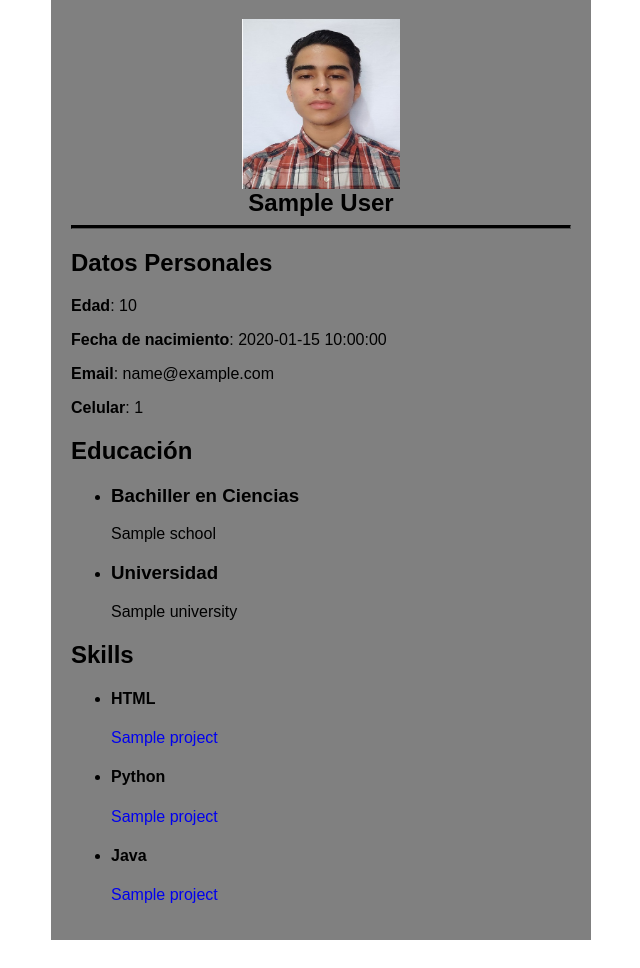
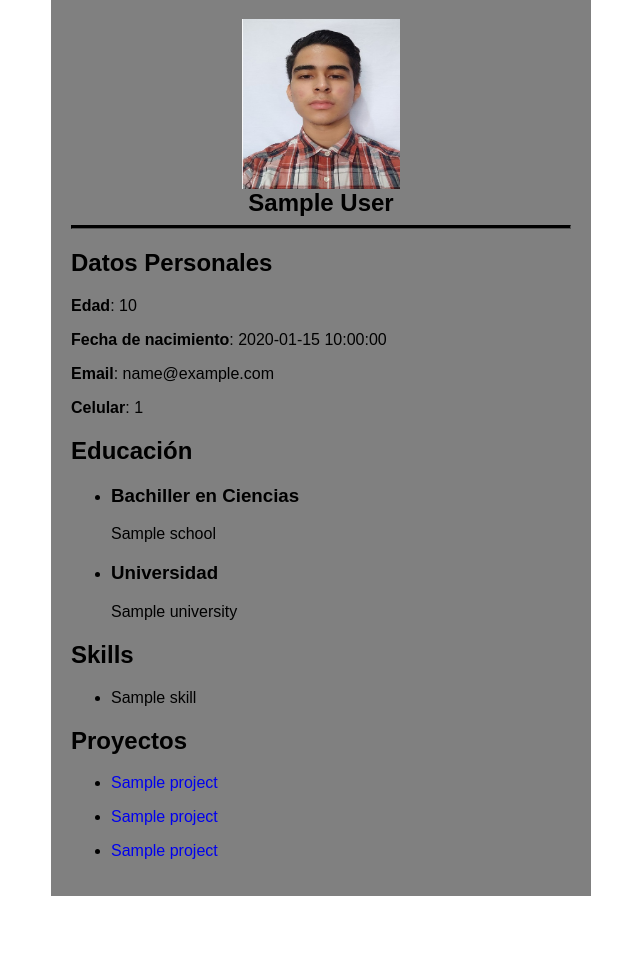
Before and after one commit to juancbastiann/flask-cv, a Flask app: template app/templates/index.html in a window 1280 px wide. Shown: the part 29-997 px from the top of the page, without its empty margins (319-959 px from the left). After the commit the page ends 925 px from the top, so only its background shows below. Run offline with Flask 3, Linux system fonts and the light colour scheme; the template is opened without the code that fills it: most values are stand-ins (such as "Sample title", 1, 10 or a date in 2020).

Commit message:
flask lists

```diff
--- a/app/templates/index.html
+++ b/app/templates/index.html
@@ -40,23 +40,40 @@
             </section>
             <section>
                 <h2>Skills</h2>
+                {% if data_projects.skills %}
                 <ul>
-                    <li>
-                        <h4>HTML</h4>
-                        <p><a href="{{ links.html_project_1 }}" target="_blank">{{ data_projects.projects_html[0] }}</a>
-                        </p>
-                    </li>
-                    <li>
-                        <h4>Python</h4>
-                        <p><a href="{{ links.python_project_1 }}" target="_blank">{{ data_projects.projects_python[0]
-                                }}</a></p>
-                    </li>
-                    <li>
-                        <h4>Java</h4>
-                        <p><a href="{{ links.java_project_1 }}" target="_blank">{{ data_projects.projects_java[0] }}</a>
-                        </p>
-                    </li>
+                    {% for skill in data_projects.skills %}
+                    <li>{{ skill }}</li>
+                    {% endfor %}
                 </ul>
+                {% else %}
+                <h2>No existen skills</h2>
+                {% endif %}
+            </section>
+
+            <section>
+                <h2>Proyectos</h2>
+                {% if data_projects.projects_html %}
+                <ul>
+                    {% for project in data_projects.projects_html %}
+                    <li><a href="{{ links.html_project_1 }}" target="_blank">{{ project }}</a></li>
+                    {% endfor %}
+                </ul>
+                {% endif %}
+                {% if data_projects.projects_python %}
+                <ul>
+                    {% for project in data_projects.projects_python %}
+                    <li><a href="{{ links.python_project_1 }}" target="_blank">{{ project }}</a></li>
+                    {% endfor %}
+                </ul>
+                {% endif %}
+                {% if data_projects.projects_java %}
+                <ul>
+                    {% for project in data_projects.projects_java %}
+                    <li><a href="{{ links.java_project_1 }}" target="_blank">{{ project }}</a></li>
+                    {% endfor %}
+                </ul>
+                {% endif %}
             </section>
         </main>
     </div>
```
Also changed, not shown: app/app.py (+21 -21 lines).
